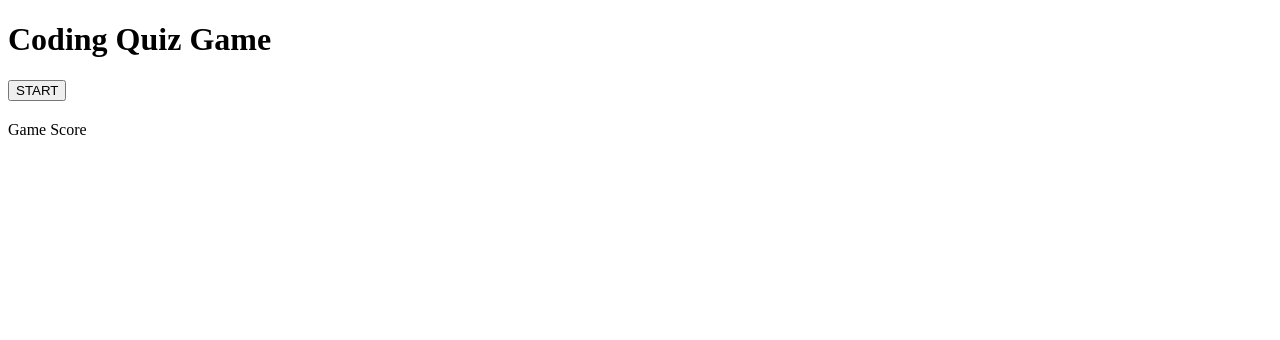
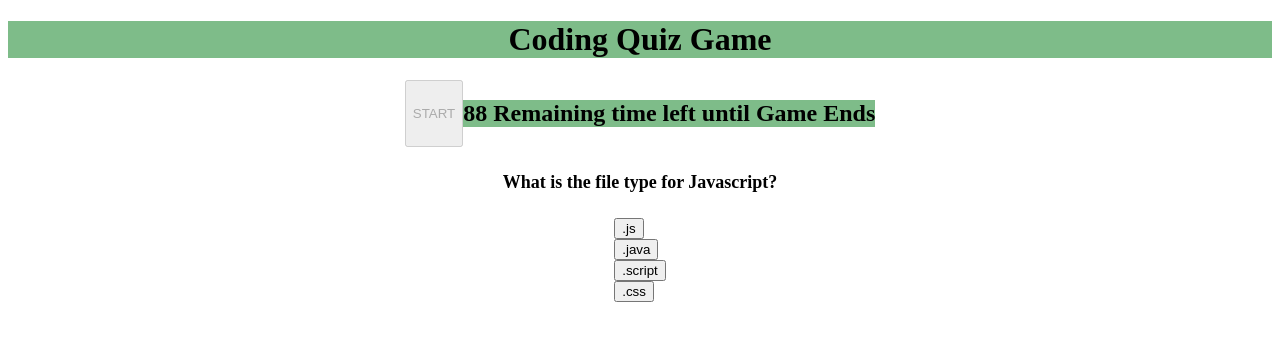
Before and after one commit to Abuzar2210/CodeQuiz, a plain HTML site: page index.html in a window 1280 px wide. Both pictures are taken after a click on the button "START". Drawn offline with Linux system fonts and the light colour scheme.

Commit message:
made cahnges to CSS file, fixed minor errors in js file, added event listener

```diff
--- a/index.html
+++ b/index.html
@@ -20,7 +20,7 @@
     <main>
         <section id="quiz-container">
             <div id="question"></div>
-            <div id="answers"></div>
+            <div id="options"></div>
             <div id="initials"></div>
             <div class="game-score"> Game Score</div>
             <div id="game-finished"></div>
--- a/script.js
+++ b/script.js
@@ -2,7 +2,7 @@
 var timeElement = document.querySelector(".time")
 //qurstion answer var
 var question = document.querySelector("#question")
-var answers = document.querySelector("#answers")
+var options = document.querySelector("#options")
 // game score and game end var
 var gameScore = document.querySelector(".game-score")
 var finished = document.querySelector("#game-finished")
@@ -21,58 +21,31 @@ var timer;
 let quiz =[
     {
         question: "What is the file type for Javascript?",
-        answers:{
-            a: ".js",
-            b: ".java",
-            c: ".script",
-            d: ".css",
-            correctAnswers: "a"
-        },
+        options: [".js", ".java",".script", ".css"],
+        answer: ".js"
 
     },
     {
         question: "What do we call properties inside an object?",
-        answers:{
-            a: "Methods",
-            b: "Functions",
-            c: "Element Names",
-            d: "Key Value Pairs",
-            correctAnswers: "d"
-        },
+        options: ["Methods", "Functions", "Element Names", "Key Value Pairs"],
+        answer: "Key Value Pairs"
 
     },
     {
         question: "Which of these chocies allows duplicate elements?",
-        answers:{
-            a: "Set",
-            b: "List",
-            c: "All",
-            d: "None of the above",
-            correctAnswers: "b"
-        },
+        options: ["Set", "List", "All", "None of the above"],
+        answer: "List"
 
     },
     {
         question: "Which built in method removes the first element of an array?",
-        answers:{
-            a: "shift()",
-            b: "removeLast()",
-            c: "pop()",
-            d: "last()",
-            correctAnswers: "a"
-        },
-
+        options: ["shift()", "removeLast()", "pop()", "last()"],
+        answer: "shift()"
     },
     {
         question: "ArrayList implements which of the following?",
-        answers:{
-            a: "List",
-            b: "RandomAccess",
-            c: "Cloneable",
-            d: "All of the above",
-            correctAnswers: "d"
-        },
-
+        options: ["List", "RandomAccess", "Cloneable", "All of the above"],
+        answer: "All of the above"
     }
 ]
 
@@ -80,7 +53,7 @@ let quiz =[
 
  function startTime(){
      timeElement.setAttribute("style","display:block;");
-     answers.setAttribute("style","display:block;");
+     options.setAttribute("style","display:block;");
      question.setAttribute("style","display:block;");
      initials.setAttribute("style","display:none;");
      gameScore.setAttribute("style","display:none;");
@@ -93,7 +66,7 @@ let quiz =[
 
      timer = setInterval(function(){
          secondsLeft--;
-         timeElement.textContent = secondsLeft + "remaining time left until Game Ends";
+         timeElement.textContent = secondsLeft + " Remaining time left until Game Ends";
 
          if(secondsLeft <=0 || whichQuestion === quiz.length){
              clearInterval(timer);
@@ -112,15 +85,18 @@ let quiz =[
  // questions fucntion
 
  function showQuiz(){
-     question.textContent = quiz[whichQuestion].question; answers.textContent = "";
+     question.textContent = quiz[whichQuestion].question;
+     options.textContent = "";
 
-     for( let i = 0; i < quiz[whichQuestion].answers.length; i++){
-         var newButton = document.createElement("button");
-         newButton.textContent = quiz[whichQuestion].answers[i];
-         newButton.setAttribute("data-id, i");
+     for( let i = 0; i < quiz[whichQuestion].options.length; i++){
+
+
+        var newButton = document.createElement("button");
+         newButton.textContent = quiz[whichQuestion].options[i];
+         newButton.setAttribute("data-id", i);
          newButton.addEventListener("click", evaluateAnswer);
          newButton.style.display = "block";
-         answers.append(newButton);
+         options.append(newButton);
      }
      return;
  }
@@ -131,13 +107,14 @@ let quiz =[
      console.log(quiz[whichQuestion].answer)
      if(event.target.textContent !== quiz[whichQuestion].answer){
          secondsLeft = secondsLeft -10;
-         answers.style.backgroundColor = "red"
+         options.style.backgroundColor = "red"
      }   else{
-         score++; answers.style.backgroundColor = "green";
+         score++;
+         options.style.backgroundColor = "green";
      }
      question.textContent = "";
 
-     if(whichQuestion === quiz.length-1){
+     if(whichQuestion === quiz.length-1) {
          saveInitial();
          clearInterval(timer);
          sendMessage();
@@ -148,11 +125,11 @@ let quiz =[
      }
  }
 
- function saveInitial(){
+ function saveInitial() {
      startButton.disabled = false;
 
      timeElement.setAttribute("style","display:none;");
-     answers.setAttribute("style","display:none;");
+     options.setAttribute("style","display:none;");
      question.setAttribute("style","display:none;");
      initials.setAttribute("style","display:block;");
 
@@ -169,4 +146,30 @@ let quiz =[
      initials.append(userInitial);
      initials.append(submitButton);
 
+     submitButton.addEventListener("click", saveScore);
+
+     function saveScore(event){
+         event.preventDefault();
+
+         var inputInitial = document.querySelector(".input");
+         var saveMyScore = {
+             score : score,
+             inputInitial: inputInitial.value,
+         };
+         console.log(saveMyScore);
+         localStorage.setItem("saveMyScore", JSON.stringify(saveMyScore));
+         renderMessage();
+
+         function renderMessage(){
+             gameScore.setAttribute("style", "display:black");
+             var lastScore = JSON.parse(localStorage.getItem("saveMyScore"));
+             gameScore.textContent = `Score: ${lastScore.score} Initials: ${lastScore.inputInitial}`;
+
+
+         }
+     }
+
+
  }
+
+ startButton.addEventListener("click", startTime);
--- a/styles.css
+++ b/styles.css
@@ -0,0 +1,49 @@
+h1{
+    color: black;
+    text-align: center;
+    background-color: #7EBC89;
+}
+
+h2{
+    text-align: center;
+    color: black;
+    background-color: #7EBC89;
+}
+.btn{
+    display: flex;
+    justify-content: center;
+}
+
+#quiz-container{
+    display: flex;
+    flex-direction: column;
+    column-gap: 10px;
+    align-items: center;
+    position: relative;
+    margin: auto;
+
+}
+
+#question{
+    font-size: large;
+    font-weight: bold;
+    background-color: white;
+    border-radius: 20px;
+    width: fit-content;
+    height: fit-content;
+    padding: 15px;
+    margin: 10px;
+}
+
+#options{
+    width: fit-content;
+    height: fit-content;
+    padding: auto;
+    margin: auto;
+    border-radius: 10px;
+}
+
+.game-score{
+    color: blue;
+    font-size: 20px;
+}
```
